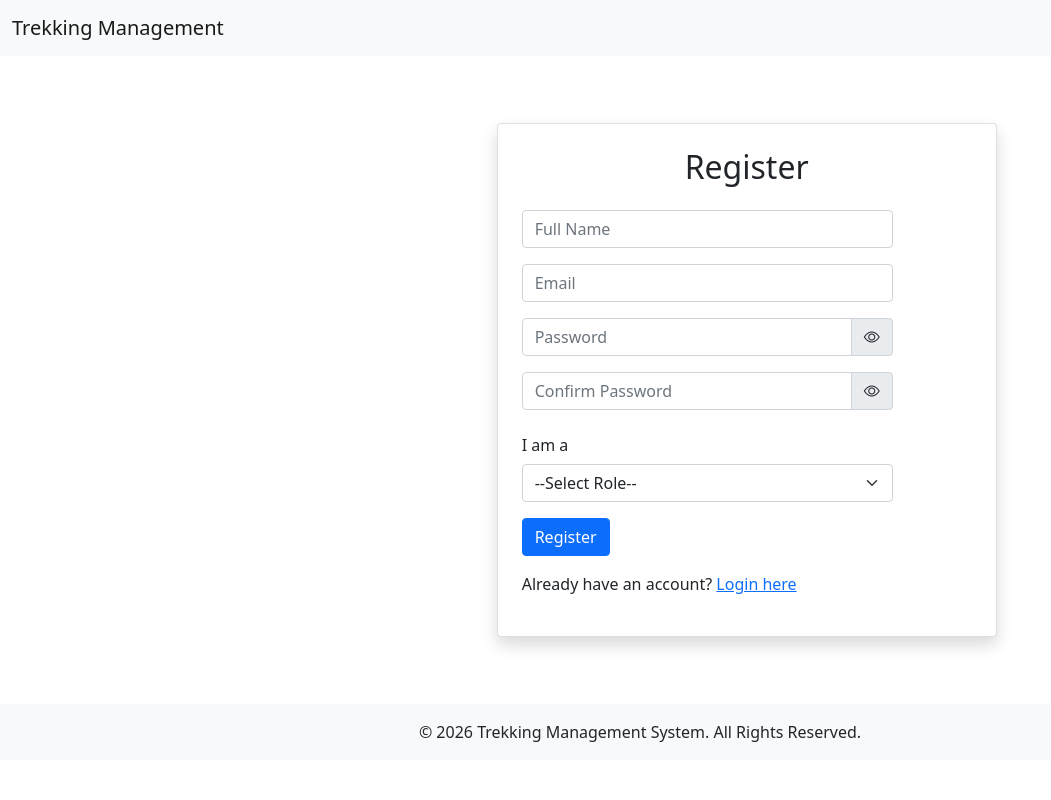
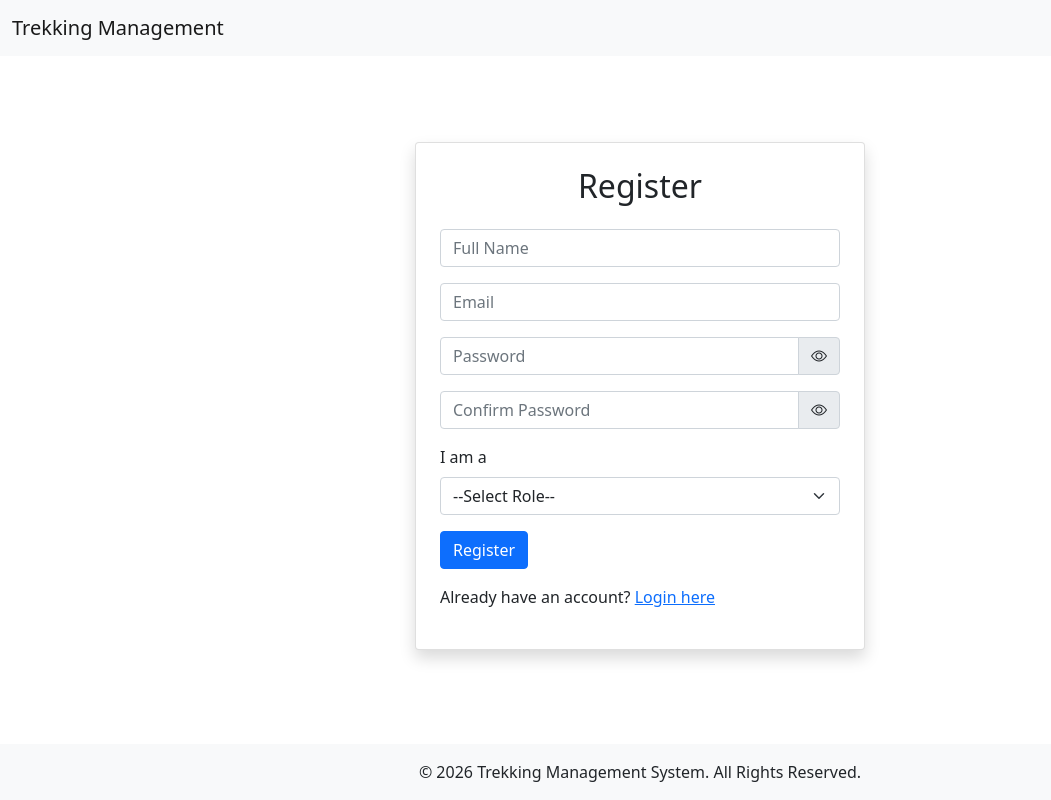
Before and after one commit to swarnabha0252/trekking-management-app, a Flask app: page /register in a window 1280 px wide. Shown: the whole page, without its empty margins (0-1051 px from the left). Run offline with Flask 3, Linux system fonts and the light colour scheme; parts of the project's set-up code (start-up, migrations or seed data) failed here and were passed over.

Commit message:
Bug fixes

```diff
--- a/static/style.css
+++ b/static/style.css
@@ -0,0 +1,95 @@
+html,
+body {
+    min-height: 100%;
+}
+
+body {
+    min-height: 100vh;
+    display: flex;
+    flex-direction: column;
+}
+
+.page-content {
+    flex: 1;
+}
+
+.auth-page {
+    width: 100%;
+    min-height: calc(100vh - 120px);
+    display: flex;
+    justify-content: center;
+    align-items: center;
+}
+
+.auth-card {
+    width: 100%;
+    max-width: 450px;
+}
+
+.sidebar {
+    padding-top: 1rem;
+}
+
+.sidebar .list-group-item {
+    border-radius: 0;
+}
+
+
+
+.sidebar-logout {
+    color: #dc3545;
+    background-color: transparent;
+    border: 1px solid rgba(0, 0, 0, 0.125);
+    text-align: left;
+    cursor: pointer;
+    width: 100%;
+}
+
+.sidebar-logout:hover {
+    color: #ffffff !important;
+    background-color: #dc3545 !important;
+    border-color: #dc3545 !important;
+}
+
+.sidebar-logout:focus {
+    color: #dc3545;
+    background-color: transparent;
+    border-color: rgba(0, 0, 0, 0.125);
+    box-shadow: none;
+}
+
+.sidebar-logout:active {
+    color: #ffffff !important;
+    background-color: #bb2d3b !important;
+    border-color: #b02a37 !important;
+}
+
+
+.flash-container {
+    position: fixed;
+    top: 20px;
+    left: 50%;
+    transform: translateX(-50%);
+    width: min(600px, 90%);
+    z-index: 9999;
+}
+
+.flash-container .alert {
+    margin-bottom: 10px;
+    box-shadow: 0 4px 12px rgba(0, 0, 0, 0.15);
+}
+
+footer {
+  position: fixed;
+  bottom: 0;
+  left: 0;
+  width: 100%;
+}
+
+@media (max-width: 991.98px) {
+
+    .sidebar {
+        margin-bottom: 1rem;
+    }
+
+}
--- a/templates/base.html
+++ b/templates/base.html
@@ -1,4 +1,5 @@
 <!DOCTYPE html>
+
 <html lang="en">
 
 <head>
@@ -11,58 +12,13 @@
 
     <link rel="stylesheet" href="https://cdn.jsdelivr.net/npm/bootstrap-icons@1.11.3/font/bootstrap-icons.min.css">
 
+    <link rel="stylesheet" href="{{ url_for('static', filename='style.css') }}">
+
     <title>
         {% block title %}
         Trekking Management System
         {% endblock %}
     </title>
-
-    <style>
-        .sidebar-logout {
-            color: #dc3545;
-            background-color: transparent;
-            border: 1px solid rgba(0, 0, 0, 0.125);
-            text-align: left;
-            cursor: pointer;
-        }
-
-        .sidebar-logout:hover {
-            color: #ffffff !important;
-            background-color: #dc3545 !important;
-            border-color: #dc3545 !important;
-        }
-
-        .sidebar-logout:focus {
-            color: #dc3545;
-            background-color: transparent;
-            border-color: rgba(0, 0, 0, 0.125);
-            box-shadow: none;
-        }
-
-        .sidebar-logout:active {
-            color: #ffffff !important;
-            background-color: #bb2d3b !important;
-            border-color: #b02a37 !important;
-        }
-
-        .flash-container {
-            position: fixed;
-            top: 20px;
-            left: 50%;
-            transform: translateX(-50%);
-            width: min(600px, 90%);
-            z-index: 9999;
-        }
-
-        .flash-container .alert {
-            margin-bottom: 10px;
-            box-shadow: 0 4px 12px rgba(0, 0, 0, 0.15);
-        }
-
-        .sidebar .list-group-item {
-            border-radius: 0;
-        }
-    </style>
 
 </head>
 
@@ -79,6 +35,10 @@
         </div>
 
     </nav>
+
+    <div class="page-content">
+
+        {% block page_layout %}
 
         <div class="container-fluid">
 
@@ -135,6 +95,10 @@
 
         </div>
 
+        {% endblock %}
+
+    </div>
+
     <footer class="text-center py-3 bg-light">
 
         <p class="mb-0">
@@ -152,9 +116,7 @@
                 <div class="modal-header">
 
                     <h5 class="modal-title" id="logoutModalLabel">
-
                         Confirm Logout
-
                     </h5>
 
                     <button type="button" class="btn-close" data-bs-dismiss="modal" aria-label="Close">
@@ -192,6 +154,7 @@
 
     <script src="https://cdn.jsdelivr.net/npm/bootstrap@5.0.2/dist/js/bootstrap.bundle.min.js">
     </script>
+
     <script>
 
         const logoutModalElement =
@@ -214,6 +177,7 @@
         }
 
     </script>
+
     <script>
 
         const password =
--- a/templates/register.html
+++ b/templates/register.html
@@ -1,82 +1,121 @@
-{%extends "base.html" %}
+{% extends "base.html" %}
 
 {% block title %}
 Register - Trekking Management System
 {% endblock %}
 
-{% block content %}
-{% block sidebar %}
-{% endblock %}
-<div class="container d-flex justify-content-center align-items-center" style="min-height: 75vh;">
+{% block page_layout %}
 
-    <div class="card shadow p-4" style="max-width: 500px; width: 100%;">
-        <h2 class="text-center mb-4">
+<div class="auth-page">
 
-            Register
+    <div class="auth-card">
 
-        </h2>
-        <form action="{{ url_for('auth.register') }}" method="post">
+        <div class="card shadow p-4">
 
-            <div class="mb-3 row">
-                <div class="col-sm-10">
+            <h2 class="text-center mb-4">
+                Register
+            </h2>
+
+            <form action="{{ url_for('auth.register') }}" method="post">
+
+                <div class="mb-3">
+
                     <input type="text" name="name" class="form-control" id="name" placeholder="Full Name" required>
+
                 </div>
-            </div>
 
-            <div class="mb-3 row">
-                <div class="col-sm-10">
+                <div class="mb-3">
+
                     <input type="email" name="email" class="form-control" id="email" placeholder="Email" required>
+
                 </div>
-            </div>
 
-            <div class="mb-3 row">
-                <div class="col-sm-10">
+                <div class="mb-3">
+
                     <div class="input-group">
+
                         <input type="password" name="password" class="form-control" id="password" placeholder="Password"
                             required>
 
-                        <span class="input-group-text" id="togglePassword">
+                        <span class="input-group-text" id="togglePassword" style="cursor: pointer;">
+
                             <i class="bi bi-eye"></i>
+
                         </span>
+
                     </div>
+
                 </div>
-            </div>
-            <div class="mb-3 row">
-                <div class="col-sm-10">
+
+                <div class="mb-3">
+
                     <div class="input-group">
+
                         <input type="password" name="confirm_password" class="form-control" id="confirm_password"
                             placeholder="Confirm Password" required>
 
-                        <span class="input-group-text" id="toggleConfirmPassword">
+                        <span class="input-group-text" id="toggleConfirmPassword" style="cursor: pointer;">
+
                             <i class="bi bi-eye"></i>
+
                         </span>
+
                     </div>
+
                 </div>
-            </div>
-            <div class="mb-3 row">
-                <div class="col-sm-10">
-                    <label for="role" class="col-sm-2 col-form-label">
+
+                <div class="mb-3">
+
+                    <label for="role" class="form-label">
                         I am a
                     </label>
+
                     <select name="role" class="form-select" id="role" required>
-                        <option value="" disabled selected>--Select Role--</option>
-                        <option value="user">User</option>
-                        <option value="trek_staff">Trek Staff</option>
+
+                        <option value="" disabled selected>
+                            --Select Role--
+                        </option>
+
+                        <option value="user">
+                            User
+                        </option>
+
+                        <option value="trek_staff">
+                            Trek Staff
+                        </option>
+
                     </select>
+
                 </div>
+
+                <div class="mt-3">
+
+                    <button type="submit" class="btn btn-primary">
+
+                        Register
+
+                    </button>
+
+                </div>
+
+            </form>
+
+            <div class="mt-3">
+
+                <p>
+                    Already have an account?
+
+                    <a href="{{ url_for('auth.login') }}">
+                        Login here
+                    </a>
+                </p>
+
             </div>
 
-            <div class="mt-3">
-                <button type="submit" class="btn btn-primary">
-                    Register
-                </button>
-            </div>
+        </div>
 
-        </form>
-        <div class="mt-3">
-            <p>Already have an account? <a href="{{ url_for('auth.login') }}">Login here</a></p>
-        </div>
     </div>
+
 </div>
 
 {% endblock %}
```
Also changed, not shown: templates/login.html (+44 -28 lines). Lines whose indentation alone changed are shown as unchanged.
